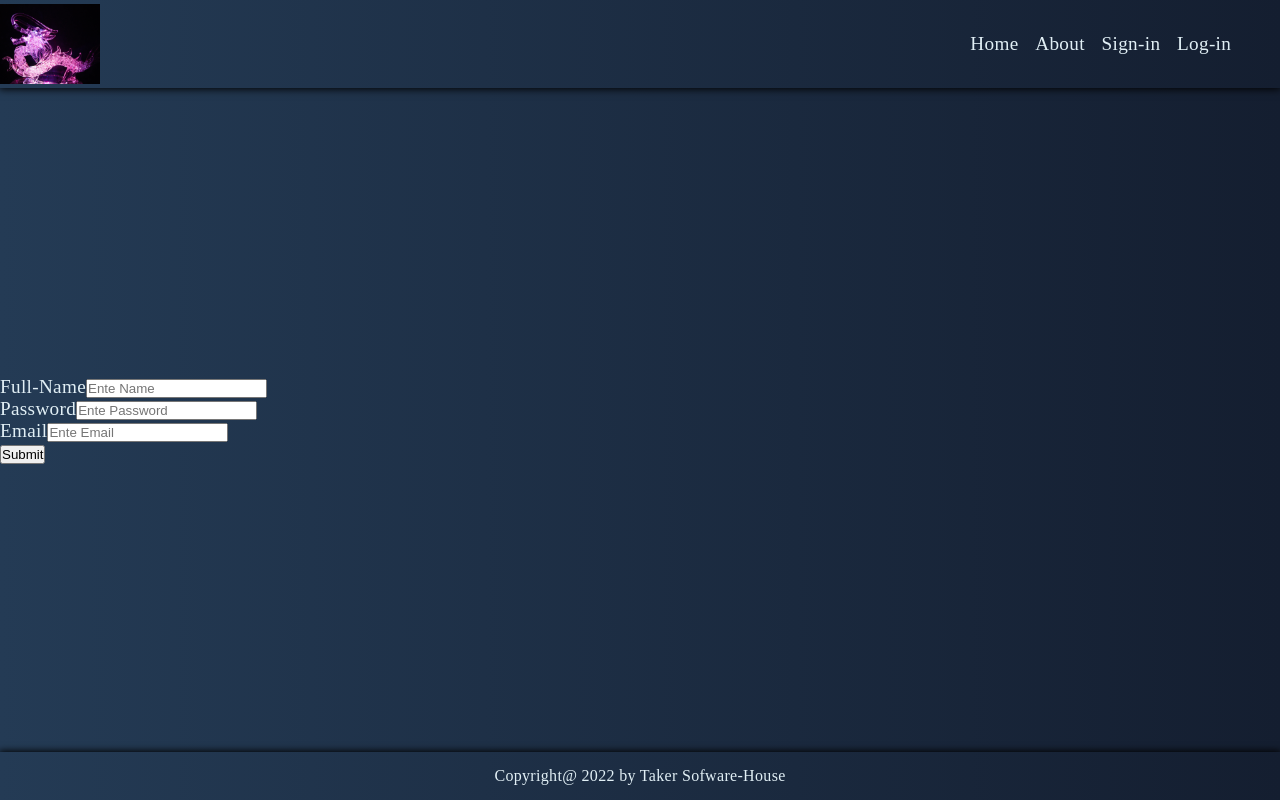
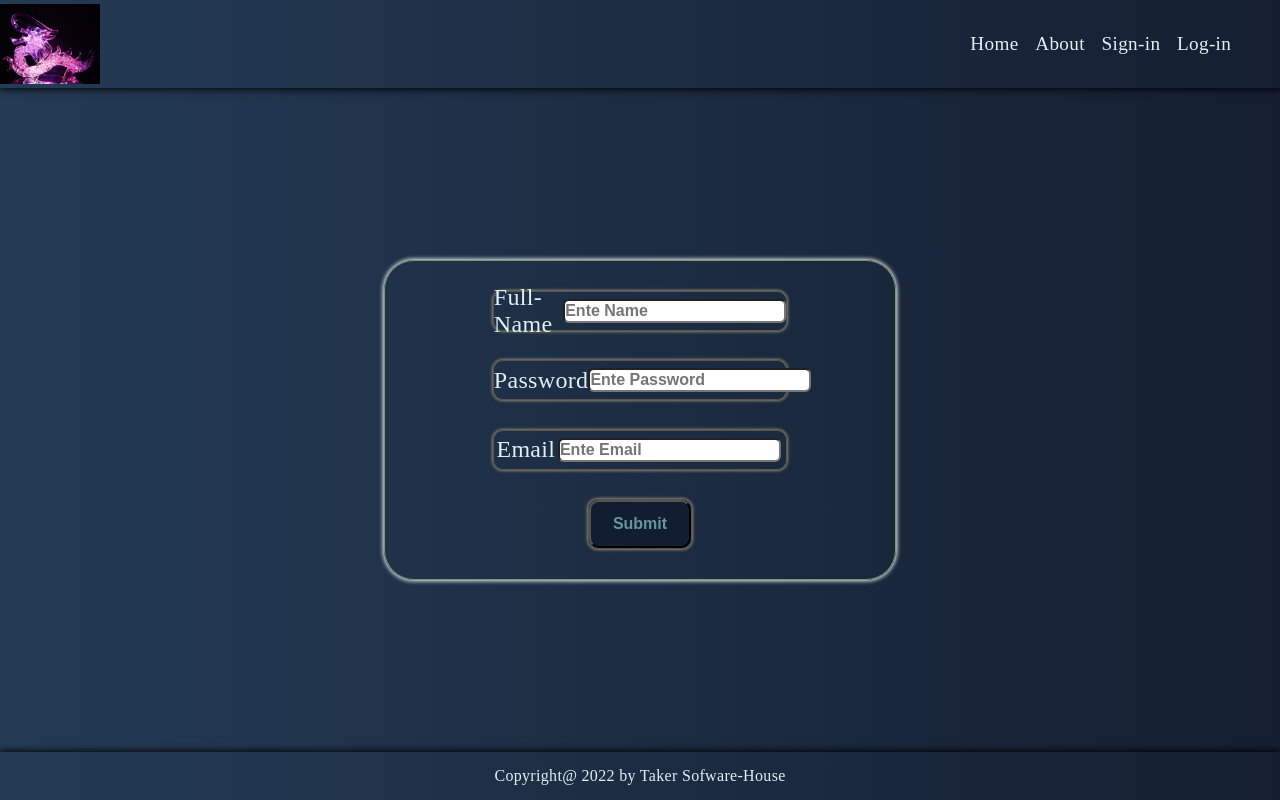
Before and after one commit to sameershahid1/Mini_React_Projects, a React (Create React App) app in the folder Practice/prac/: page / in a window 1280 px wide. Built offline with nearby package versions, Linux system fonts and the light colour scheme.

Commit message:
Sign-in page completed

```diff
--- /dev/null
+++ b/Practice/prac/src/Components/CSS/Sign_in.css
@@ -0,0 +1,65 @@
+.Form
+{
+    height: 45vh;
+    display: flex;
+    align-items: center;
+    justify-content: center;
+    font-size:1.5rem;
+}
+
+.Form-Container{
+    width: 40vw;
+    height: 40vh;
+    display: flex;
+    flex-flow: column wrap;
+    justify-content:space-evenly;
+    align-items: center;
+    border: 1px solid rgb(113, 155, 113);
+    border-radius: 30px;
+    box-shadow:0 0 4px 1px whitesmoke;
+}
+
+
+.Form-Container> div
+{
+    display: flex;
+    border-radius:10px;
+    box-shadow: 0 0 3px 1px rgb(136, 136, 107);
+    border:1px solid rgb(95, 81, 81);
+}
+
+.Name,.Password,.Email
+{
+    width:23vw;
+    height:5vh;
+    justify-content:space-evenly;
+    align-items: center;
+}
+
+.Name:hover,
+.Password:hover,
+.Email:hover
+{
+    background-color:rgb(129, 177, 177);
+    color: black;
+}
+
+.em{
+    position: relative;
+
+}
+
+.input-1
+{
+    border-radius: 6px;
+    height: 3vh;
+    color: rgb(26, 43, 26);
+    font-size:1rem;
+    font-weight: 700;
+}
+
+
+.btn-container:hover
+{
+    box-shadow: 0 0 3px 1px black;
+}
--- a/Practice/prac/src/Components/Sign_in.js
+++ b/Practice/prac/src/Components/Sign_in.js
@@ -1,4 +1,5 @@
 import React,{useState} from 'react'
+import './CSS/Sign_in.css'
 
 function Sign_in() {
   const [Name,setName]=useState("");
@@ -9,26 +10,26 @@ function Sign_in() {
     <div className='Form'>
         <form className='Form-Container' autoComplete=''>
             {/*Name*/}
-            <div>
+            <div className='Name'>
             <label>Full-Name</label>
-            <input type={"text"}  placeholder={"Ente Name"} onChange={(e)=>{setName(e.target.value)}}/><br/>
+            <input type={"text"} className={"input-1"} placeholder={"Ente Name"} onChange={(e)=>{setName(e.target.value)}}/><br/>
             </div>
 
             {/*Password*/}
-            <div>
+            <div className='Password'>
             <label>Password</label>
-            <input type={"password"} placeholder={"Ente Password"} onChange={(e)=>{setPassword(e.target.value)}}/><br/>
+            <input type={"password"} className={"input-1"} placeholder={"Ente Password"} onChange={(e)=>{setPassword(e.target.value)}}/><br/>
             </div>
 
             {/*Email*/}
-            <div>
+            <div className='Email'>
                <label>Email</label>
-               <input type={"email"} placeholder={"Ente Email"} onChange={(e)=>{setEmail(e.target.value)}}/><br/>
+               <input type={"email"} className={"input-1 em"} placeholder={"Ente Email"} onChange={(e)=>{setEmail(e.target.value)}}/><br/>
             </div>
 
             {/*Button*/}
             <div className='btn-container'>
-               <button type={"submit"} onClick="">Submit</button>
+               <button type={"submit"} className={'btn'} onClick="">Submit</button>
             </div>
         </form>
     </div>
```
